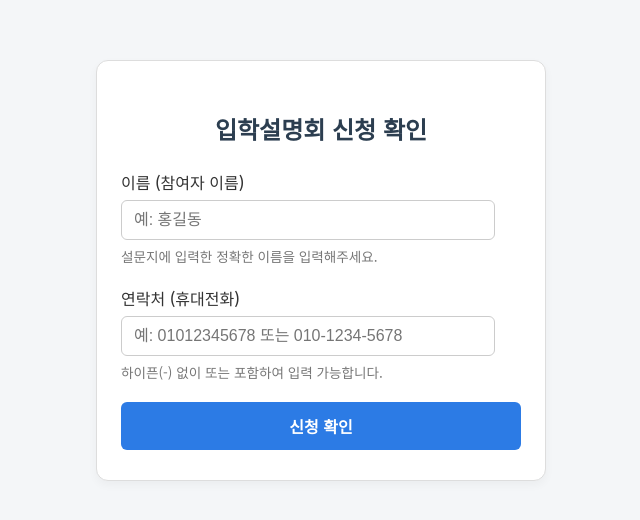
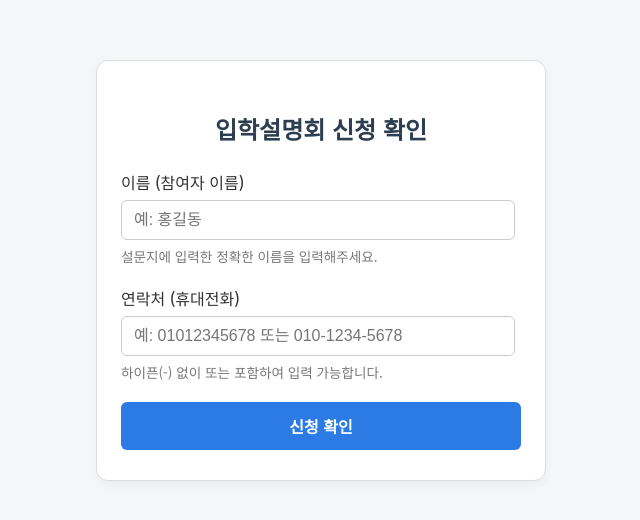
Before and after one commit to jeonyego/registration, a plain HTML site: page index.html in a window 1280 px wide. Shown: the full height of the page, 319-959 px from the left. Drawn offline with Linux system fonts and the light colour scheme.

Commit message:
Update index.html

```diff
--- a/index.html
+++ b/index.html
@@ -42,7 +42,7 @@
     }
 
     input {
-      width: 87%;
+      width: 92%;
       padding: 10px 12px;
       border: 1px solid #ccc;
       border-radius: 6px;
```
